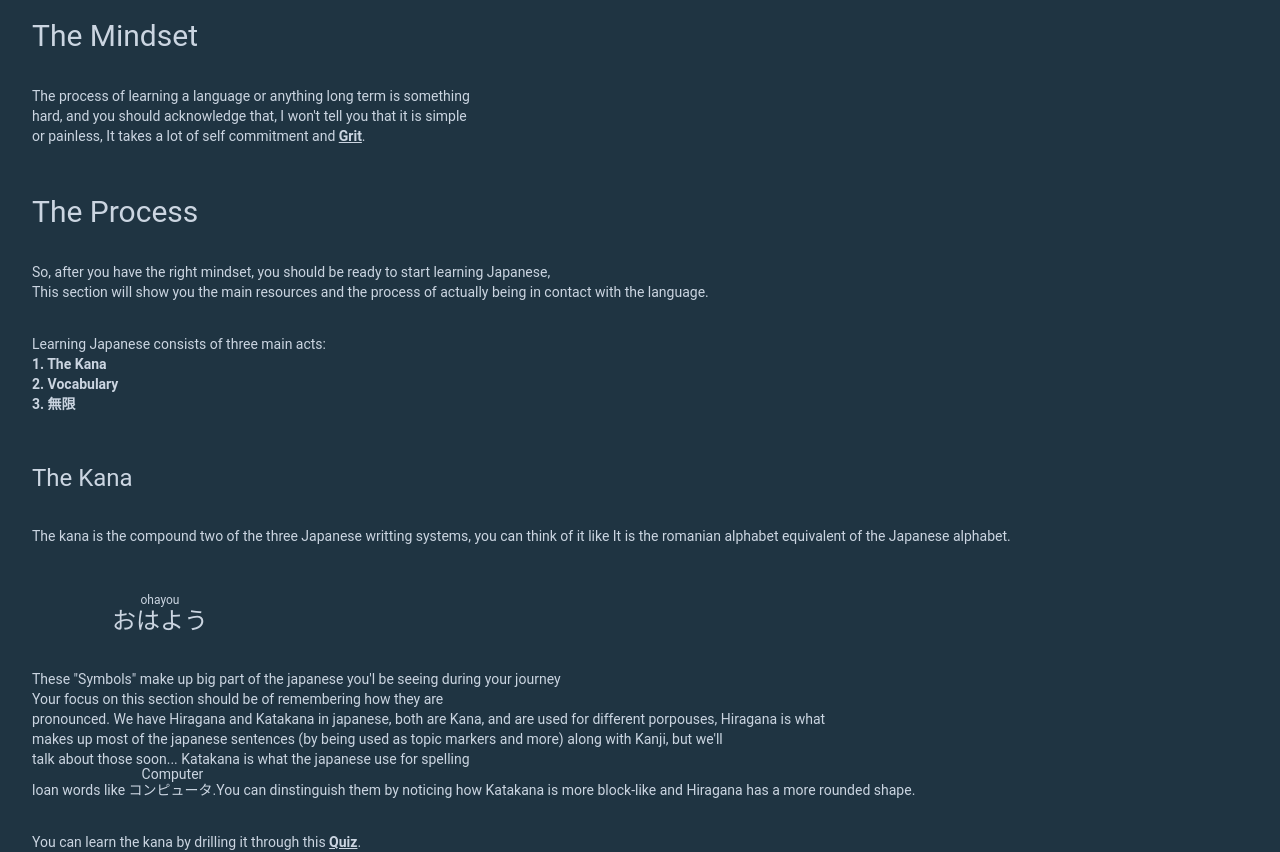
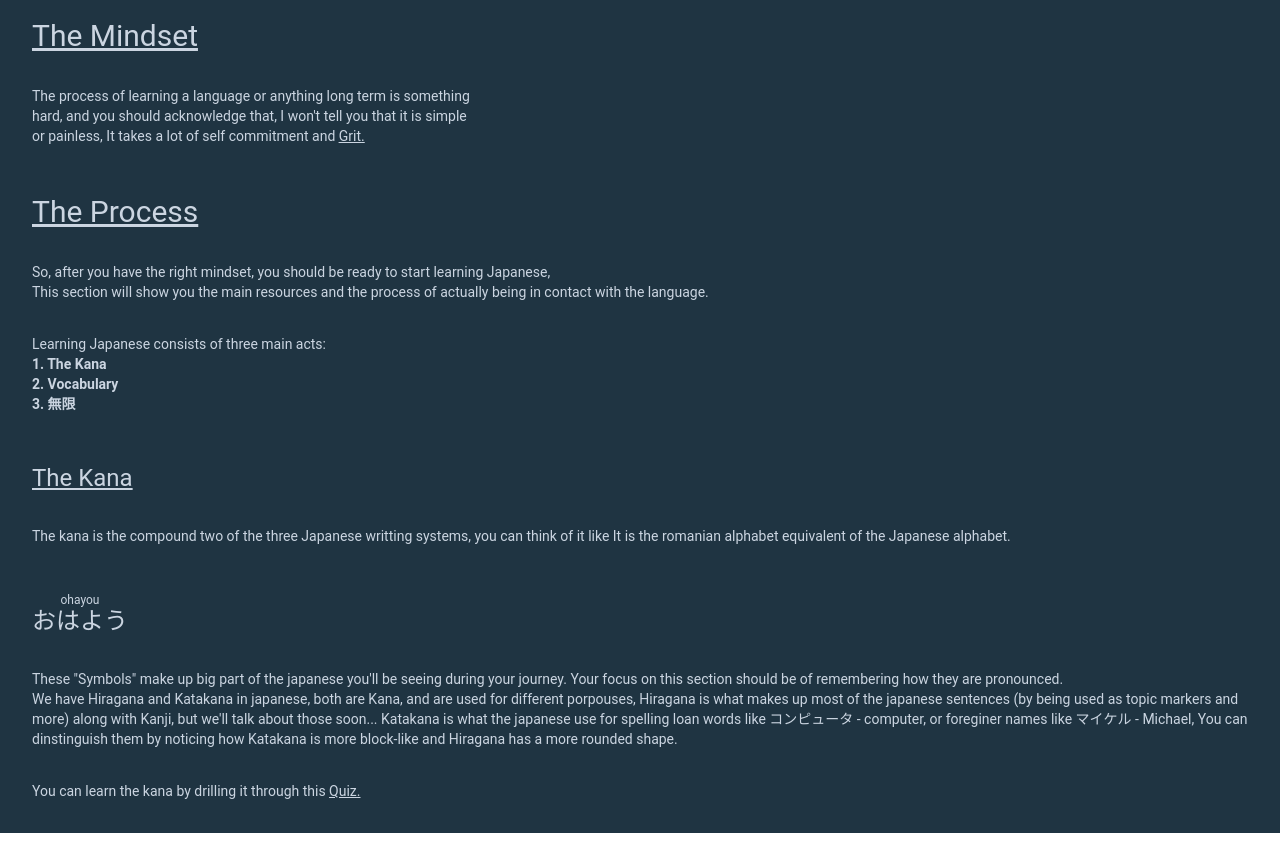
Before and after one commit to Shigure9934/Nulljp, a Next.js app: page /guide in a window 1280 px wide. Shown: the part 260-1112 px from the top of the page. Built offline with nearby package versions, Linux system fonts and the light colour scheme.

Commit message:
minor UI changes

```diff
--- a/components/header.js
+++ b/components/header.js
@@ -1,5 +1,6 @@
 import Link from 'next/link';
 import React from 'react';
+import Image from 'next/image';
 
 
     function Header() {
--- a/pages/guide.js
+++ b/pages/guide.js
@@ -7,7 +7,7 @@ function Guide(){
     <div>
         <Header />
         <div>
-            <h1 className='flex text-3xl px-8 pt-12 hover:underline'>
+            <h1 className='flex text-3xl px-8 pt-12 underline'>
                 Main Guide
             </h1>
             <p className='text-sm px-8 pt-8'>
@@ -15,15 +15,15 @@ function Guide(){
                 Well, first of all you need to have the right <strong> mindset  </strong> before you dive into seriously learning . <br />
                 After all It&apos;s something that takes a lot of time and effort, that&apos;s why this guide will start by guiding you into having the right mindset when it comes to learning Japanese. <br />
             </p>
-            <h2 className='flex text-3xl px-8 pt-12 hover:underline'>
+            <h2 className='flex text-3xl px-8 pt-12 underline'>
                 The Mindset
             </h2>
             <p className='text-sm px-8 pt-8'>
             The process of learning a language or anything long term  is something  <br />
             hard, and you should acknowledge that, I won&apos;t tell you that it is simple <br />
-            or painless, It takes a lot of self commitment and <Link href='https://en.wikipedia.org/wiki/Grit_(personality_trait' passHref><u><strong>Grit</strong></u></Link>.
+            or painless, It takes a lot of self commitment and <p className=' inline-block underline hover:text-cyan-700'><a href='https://en.wikipedia.org/wiki/Grit_(personality_trait)' target="_blank" passHref>Grit</a>. </p>
        </p>
-        <h2 className='flex text-3xl px-8 pt-12 hover:underline'>
+        <h2 className='flex text-3xl px-8 pt-12 underline'>
             The Process
         </h2>
         <p className='text-sm px-8 pt-8'>
@@ -38,39 +38,37 @@ function Guide(){
                 3. 無限 <br />
             </strong>
             </p>
-            <h2 className='flex text-2xl px-8 pt-12 hover:underline'>
+            <h2 className='flex text-2xl px-8 pt-12 underline'>
              The Kana
             </h2>
             <p className='text-sm px-8 pt-8'>
                 The kana is the compound two of the three Japanese writting
                 systems, you can think of it like
-                It is the romanian alphabet equivalent of the Japanese alphabet. <br />
+                It is the romanian alphabet equivalent of the Japanese alphabet.
             </p>
-            <h2 className='flex text-2xl px-28 pt-12 '>
+            <h2 className='flex text-2xl px-8 pt-12 '>
             <ruby>
              <rb>  おはよう </rb>
                 <rt>  ohayou </rt>
             </ruby>
             </h2>
             <p className='text-sm px-8 pt-8'>
-               These &quot;Symbols&quot; make up big part of the japanese you&apos;l be seeing during your journey <br/>
-               Your focus on this section should be of remembering how they are <br/>
-               pronounced.
-               We have Hiragana and Katakana in japanese, both are Kana, and are used for different porpouses, Hiragana is what <br/>
-               makes up most of the japanese sentences (by being used as topic markers and more) along with Kanji, but we&apos;ll <br/>
+               These &quot;Symbols&quot; make up big part of the japanese you&apos;ll be seeing during your journey.
+               Your focus on this section should be of remembering how they are
+               pronounced. <br />
+               We have Hiragana and Katakana in japanese, both are Kana, and are used for different porpouses, Hiragana is what
+               makes up most of the japanese sentences (by being used as topic markers and more) along with Kanji, but we&apos;ll
                talk about those soon...
-               Katakana is what the japanese use for spelling <br/>
-               loan words like <ruby>
-                   <rb>  コンピュータ. </rb>
-                   <rt className='text-sm'> Computer</rt>
-               </ruby>
+               Katakana is what the japanese use for spelling
+               loan words like コンピュータ - computer, or foreginer names like マイケル - Michael,
                You can dinstinguish them by noticing how
                Katakana is more block-like and Hiragana has a more rounded shape.
             </p>
-            <p className='text-sm px-8 pt-8'>
-                You can learn the kana by drilling it through this <Link href='https://kana-quiz.tofugu.com/' passHref><u><strong>Quiz</strong></u></Link>.
+            <p className='text-sm px-8 pt-8 pb-8'>
+                You can learn the kana by drilling it through this <div className=' inline-block underline hover:text-cyan-700'>    <a href='https://djtguide.neocities.org/kana/index.html' target="_blank" passHref>Quiz</a>. </div>
             </p>
         </div>
+
     </div>
 
     );
--- a/pages/index.js
+++ b/pages/index.js
@@ -27,9 +27,8 @@ export default function Home() {
 <Image className = ''  src={nyn} width={'200%'} height={'200%'} />
 <>
 {/* Welcome msg */}
-   <h1>
+   <h1 className='pl-5 text-xl'>
    いらしゃいませ！ <br />
-      <p className=' px-9'> Welcome! </p>
    </h1>
    </>
 {/* Presentation */}
@@ -44,6 +43,9 @@ export default function Home() {
 <Link href='./guide' passHref>
 <button className=' bg-cyan-800  rounded-md text-slate-300 hover:bg-cyan-700 flex shadow-sm scroll-m-10 p-3 '>&#9961; Japanese Guide </button>
 </Link>
+<div className='pb-'>
+
+</div>
 </>
 
  </div></>
--- a/styles/globals.css
+++ b/styles/globals.css
@@ -11,7 +11,6 @@
 html, body {
  @apply h-screen;
  font-size: 1.3rem;
- padding: 0%;
     margin: 0%;
 
 
@@ -20,6 +19,8 @@ html, body {
 body{
      background-color: #1f3442;
      background: linear-gradient(to right, #1f3442, #1f3442);
+
+
 
 }
 
```
